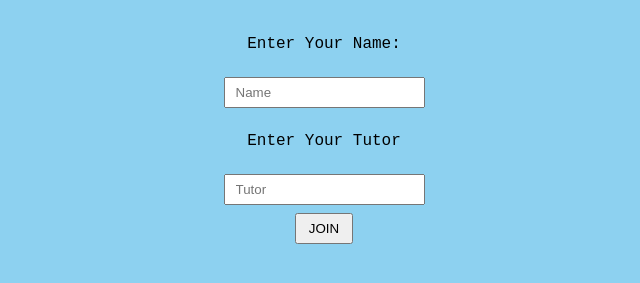
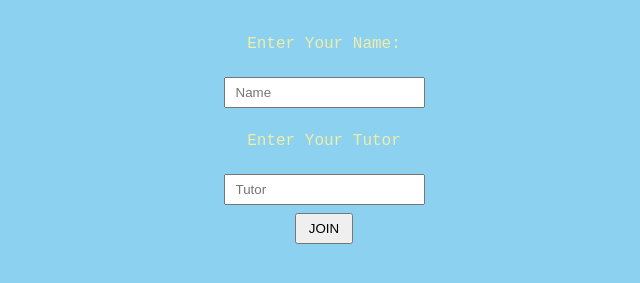
Before and after one commit to JaredKingLon/NEA, a plain HTML site: page index.html in a window 1280 px wide. Shown: the part 69-352 px from the top of the page, without its empty margins (316-956 px from the left). Drawn offline with Linux system fonts and the light colour scheme.

Commit message:
Fix color formatting in index.html

```diff
--- a/index.html
+++ b/index.html
@@ -8,10 +8,10 @@
 <h1> Clanker Clash! </h1>
 
   <section>
-  <p style = "color = F0EDA8"> Enter Your Name:</p>
+  <p style ="color:#F0EDA8"> Enter Your Name:</p>
     <input id="namebox" type="text" placeholder="Name">
 
-    <p style = "color = F0EDA8"> Enter Your Tutor</p>
+    <p style ="color:#F0EDA8"> Enter Your Tutor</p>
     <input id="tutorbox" type="text" placeholder="Tutor">
 
     <button id="signup" style ="background-color:F5E590 white, color:yellow">JOIN</button>
```
